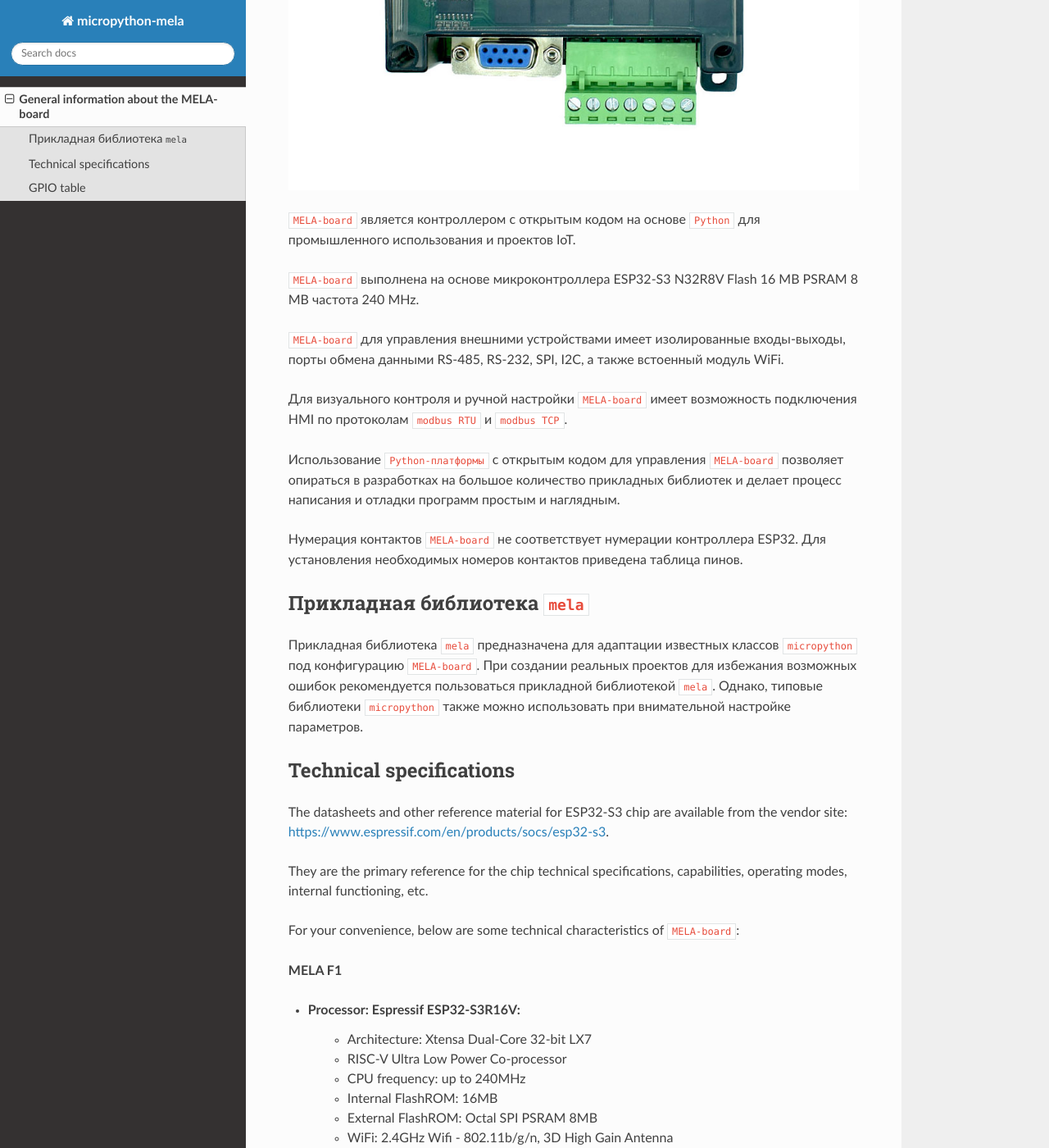
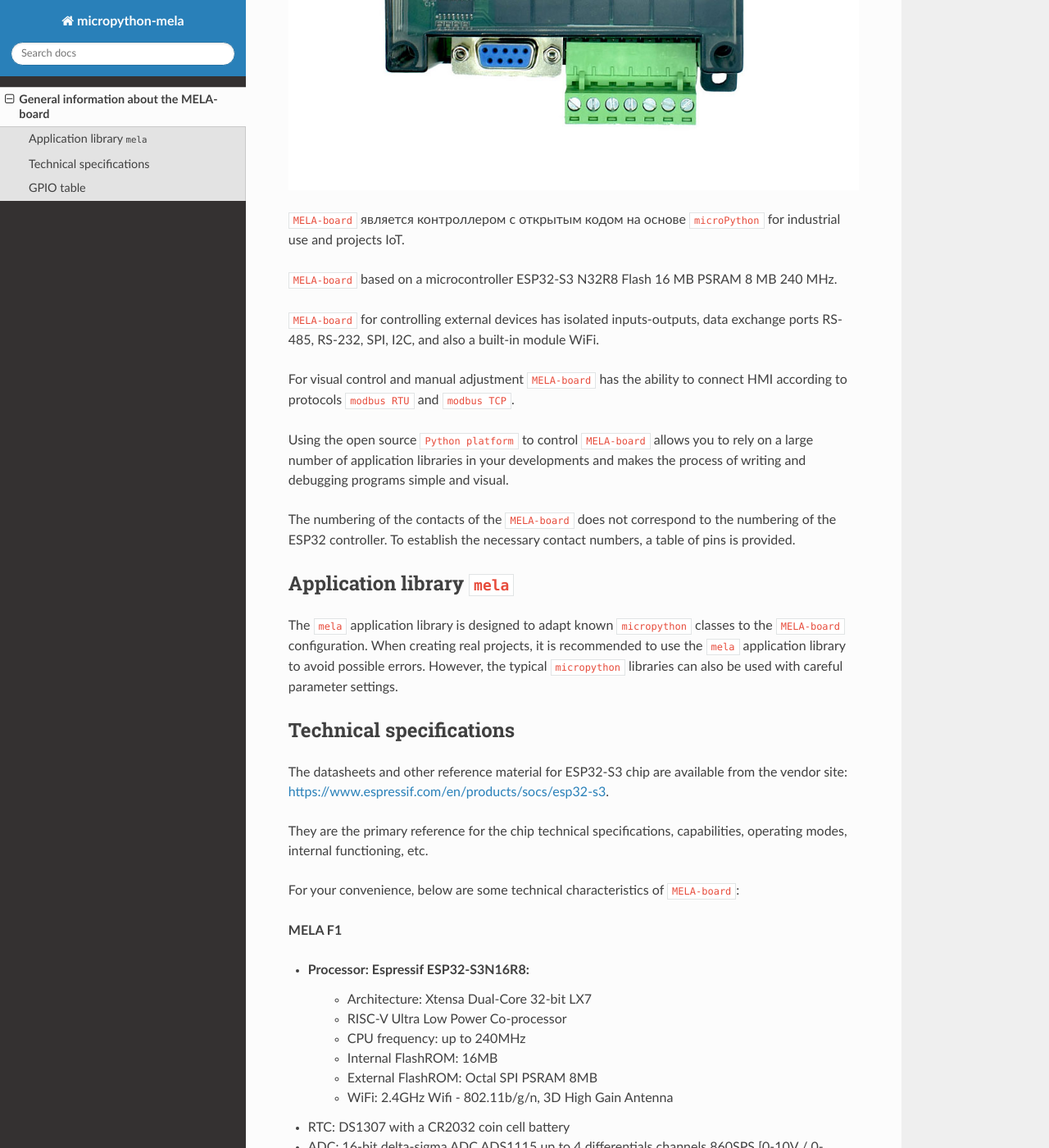
Before and after one commit to gmecc/micropython-mela, a Sphinx documentation site: the page built from docs/source/board.rst, in a window 1280 px wide and 1400 px high, scrolled down 624 px. Shown: the whole window at 82% size. Built offline with Sphinx 7.4.7 and the Read the Docs theme 3.1.0, drawn with Linux system fonts in a browser that asks for light colours; some of the changed text lies outside the part shown.

Commit message:
add files

```diff
--- a/docs/source/board.rst
+++ b/docs/source/board.rst
@@ -4,32 +4,33 @@ General information about the MELA-board
 .. image:: /img/mela-board.jpg
 
 ``MELA-board`` является контроллером с открытым кодом на основе
-``Python`` для промышленного использования и проектов IoT.
+``microPython`` for industrial use and projects IoT.
 
-``MELA-board`` выполнена на основе микроконтроллера ESP32-S3 N32R8V Flash 16 MB
-PSRAM 8 MB частота 240 MHz.
+``MELA-board`` based on a microcontroller ESP32-S3 N32R8 Flash 16 MB
+PSRAM 8 MB 240 MHz.
 
-``MELA-board`` для управления внешними устройствами имеет изолированные входы-выходы,
-порты обмена данными RS-485, RS-232, SPI, I2C, а также встоенный модуль WiFi.
+``MELA-board`` for controlling external devices has isolated inputs-outputs,
+data exchange ports RS-485, RS-232, SPI, I2C, and also a built-in module WiFi.
 
-Для визуального контроля и ручной настройки ``MELA-board`` имеет возможность
-подключения HMI по протоколам ``modbus RTU`` и ``modbus TCP``.
+For visual control and manual adjustment ``MELA-board`` has the ability
+to connect HMI according to protocols ``modbus RTU`` and ``modbus TCP``.
 
-Использование ``Python-платформы`` с открытым кодом для управления ``MELA-board``
-позволяет опираться в разработках на большое количество прикладных библиотек и
-делает процесс написания и отладки программ простым и наглядным.
+Using the open source ``Python platform`` to control ``MELA-board``
+allows you to rely on a large number of application libraries in your developments and
+makes the process of writing and debugging programs simple and visual.
 
-Нумерация контактов ``MELA-board`` не соответствует нумерации контроллера
-ESP32. Для установления необходимых номеров контактов приведена таблица пинов.
+The numbering of the contacts of the ``MELA-board`` does not correspond
+to the numbering of the ESP32 controller. To establish the necessary
+contact numbers, a table of pins is provided.
 
-Прикладная библиотека ``mela``
+Application library ``mela``
 ------------------------------
 
-Прикладная библиотека ``mela`` предназначена для адаптации известных классов
-``micropython`` под конфигурацию ``MELA-board``. При создании реальных проектов
-для избежания возможных ошибок рекомендуется пользоваться прикладной
-библиотекой ``mela``. Однако, типовые библиотеки ``micropython`` также можно
-использовать при внимательной настройке параметров.
+The ``mela`` application library is designed to adapt known
+``micropython`` classes to the ``MELA-board`` configuration. When creating real projects,
+it is recommended to use the ``mela`` application
+library to avoid possible errors. However, the typical ``micropython`` libraries can also
+be used with careful parameter settings.
 
 Technical specifications
 ------------------------
@@ -44,14 +45,14 @@ For your convenience, below are some technical characteristics of ``MELA-board``
 
 **MELA F1**
 
-- Processor: Espressif ESP32-S3R16V:
+- Processor: Espressif ESP32-S3N16R8:
     - Architecture: Xtensa Dual-Core 32-bit LX7
     - RISC-V Ultra Low Power Co-processor
     - CPU frequency: up to 240MHz
     - Internal FlashROM: 16MB
     - External FlashROM: Octal SPI PSRAM 8MB
     - WiFi: 2.4GHz Wifi - 802.11b/g/n, 3D High Gain Antenna
-- RTC: DS1307 with a CR1220 coin cell battery
+- RTC: DS1307 with a CR2032 coin cell battery
 - ADC: 16-bit delta-sigma ADC ADS1115 up to 4 differentials channels 860SPS [0-10V / 0-20mA]
 - Digital Input: 8 Digital Isolated Input [0-24V]
 - Didital Output: 10; 6 PWM - Digital Isolated Output OC [0-24V 2A]; 4 Relay [250V 5A]
--- a/docs/source/conf.py
+++ b/docs/source/conf.py
@@ -8,7 +8,7 @@
 
 project = 'micropython-mela'
 copyright = '2024, Sergey Besedin, Andry Goloborodko, Oleg Wizner'
-author = 'bsn'
+author = 'Sergey Besedin, Andry Goloborodko, Oleg Wizner'
 release = '1'
 
 # -- General configuration ---------------------------------------------------
```
Also changed, not shown: other parts of docs/source/board.rst (+1 -1 lines).
